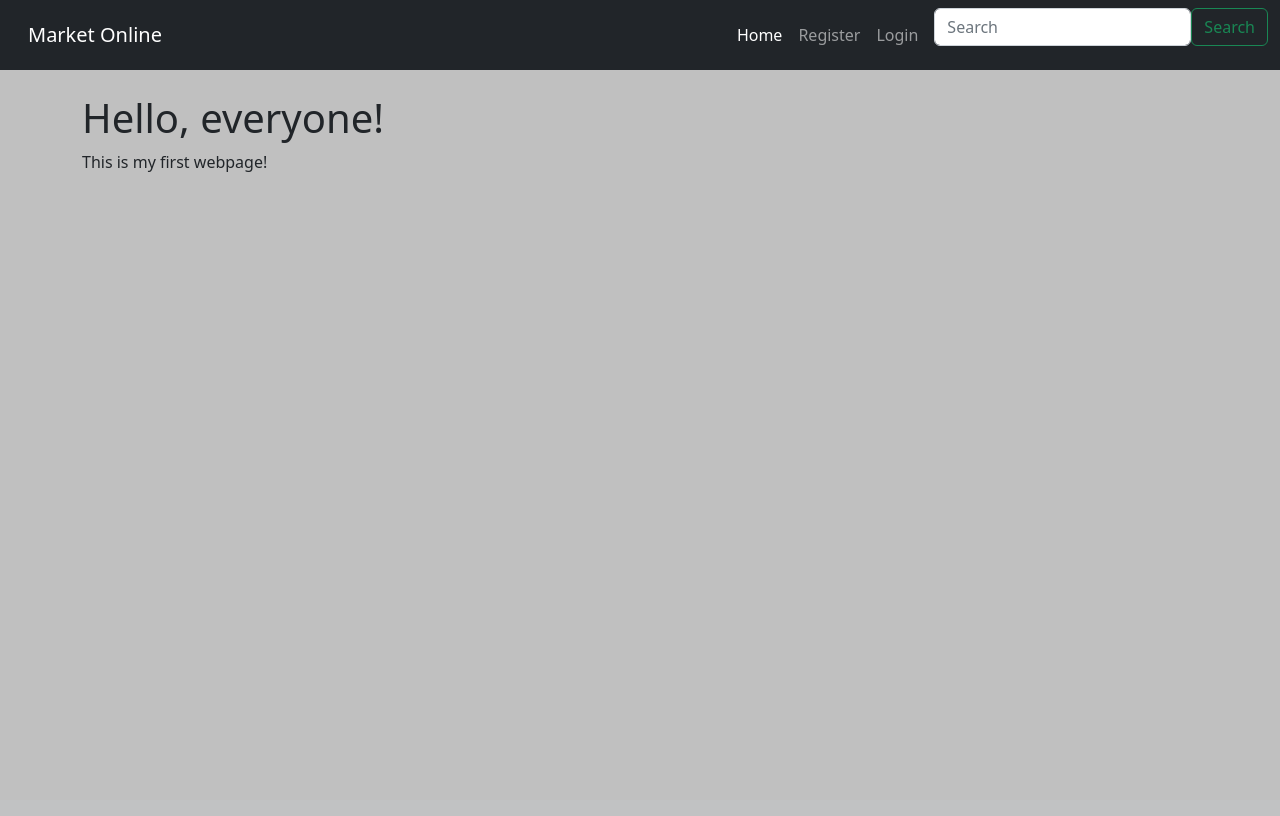
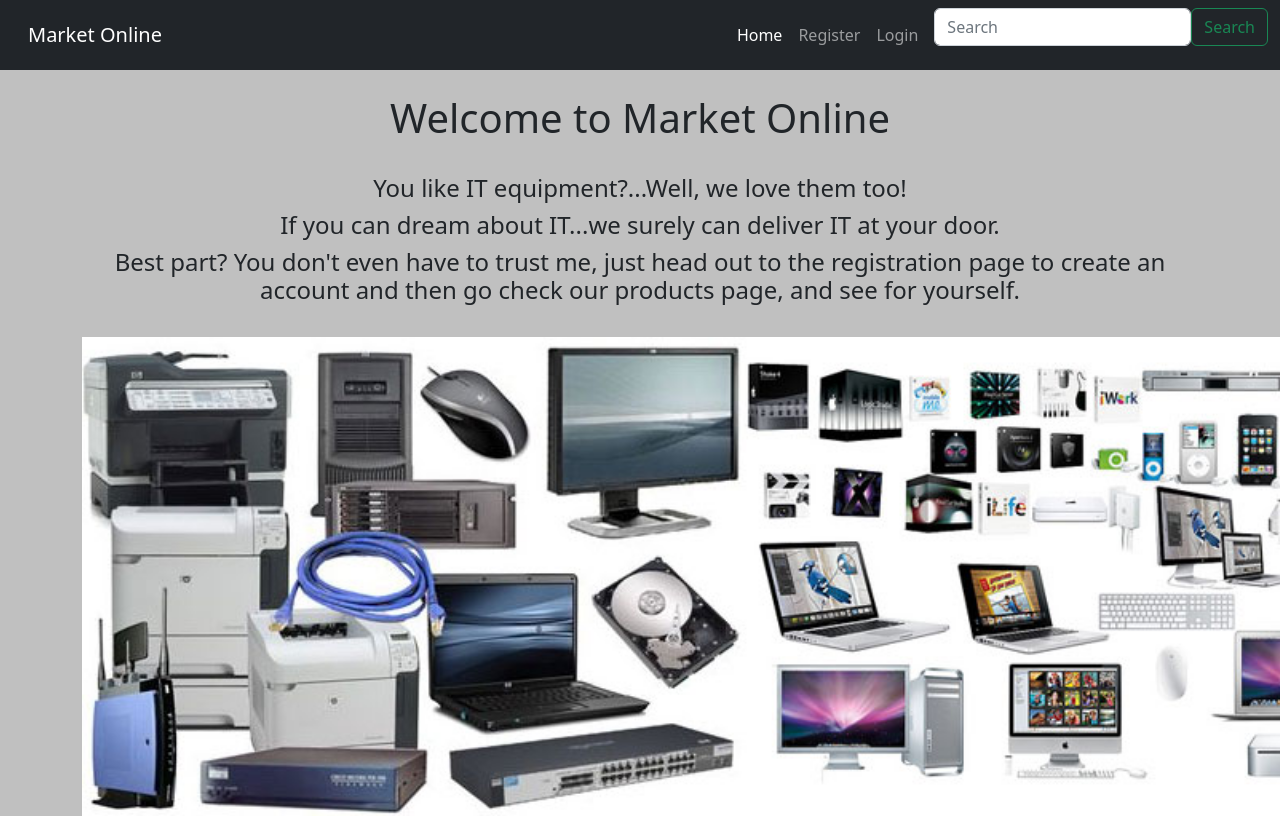
Before and after one commit to xAdrianCx/Market-Online, a Flask app: page / in a window 1280 px wide; the page is wider, and only the part inside the window is pictured. Before the commit the page ends 172 px from the top of that part, so only its background shows below. Run offline with Flask 2, Linux system fonts and the light colour scheme.

Commit message:
Reworked front page.

```diff
--- a/templates/index.html
+++ b/templates/index.html
@@ -1,9 +1,16 @@
 {% extends "base.html" %}
 {% block content %}
 
-<h1>Hello, everyone!</h1>
+<h1><center>Welcome to Market Online</center></h1>
+<br/>
+<h4><center>You like IT equipment?...Well, we love them too!</center></h4>
+<h4><center>If you can dream about IT...we surely can deliver IT at your door.</center></h4>
+<h4><center>Best part? You don't even have to trust me,
+    just head out to the registration page to create an account and then go check our products page, and see for yourself.</center></h4>
+<br/>
 
-<p>This is my first webpage!</p>
+<center><img src="{{ url_for('static', filename='images/itproducts_front_page.jpg') }}" width=1300></center>
+
 
 
 
```
Also changed, not shown: database.db, static/images/itproducts_front_page.jpg (added).
